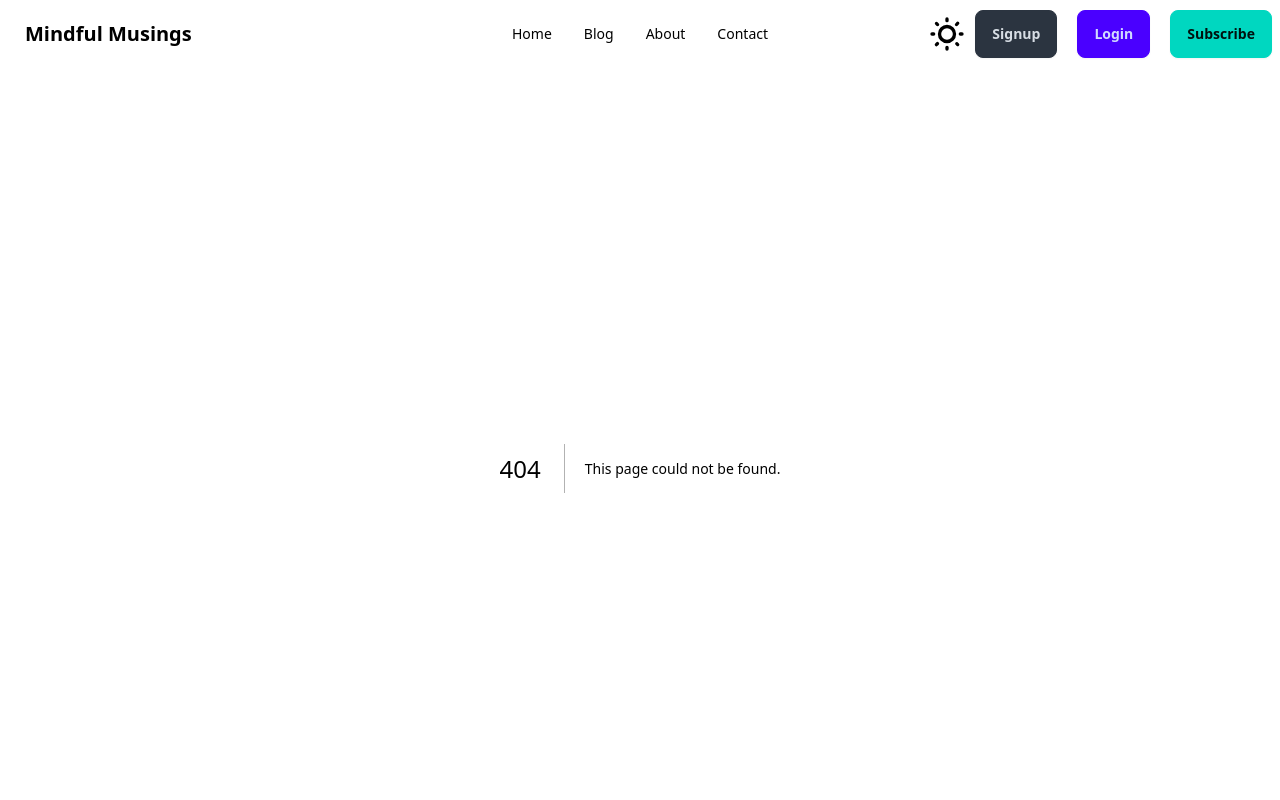
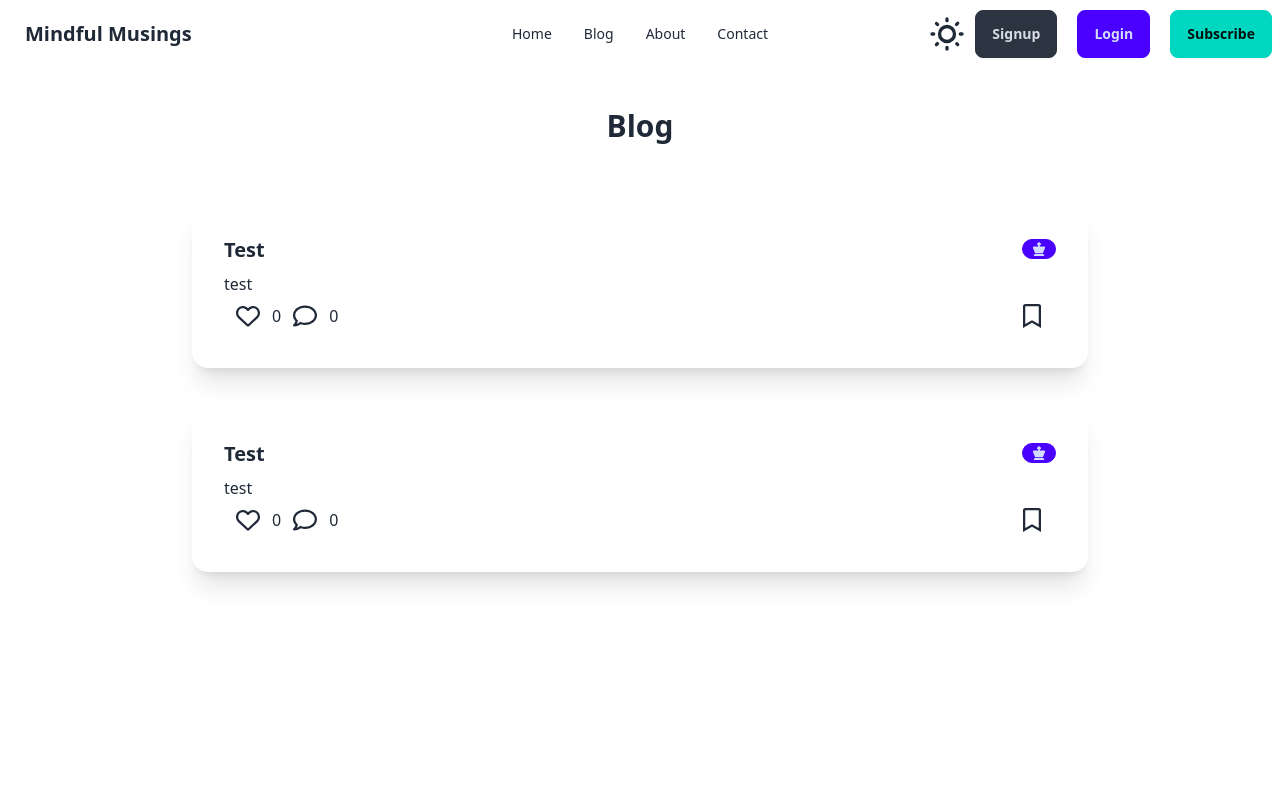
Before and after one commit to HussnainAhmad1606/Mindful-Musings, a Next.js app: page /blog in a window 1280 px wide. Before the commit this address had no page. Shown: the top 800 px of the page. Built offline with nearby package versions, Linux system fonts and the light colour scheme.

Commit message:
add new blog card on feed page

```diff
--- a/package.json
+++ b/package.json
@@ -22,7 +22,8 @@
     "next": "14.2.13",
     "react": "^18",
     "react-dom": "^18",
-    "react-hot-toast": "^2.4.1"
+    "react-hot-toast": "^2.4.1",
+    "react-icons": "^5.3.0"
   },
   "devDependencies": {
     "@types/bcryptjs": "^2.4.6",
--- /dev/null
+++ b/src/app/blog/layout.tsx
@@ -0,0 +1,19 @@
+import type { Metadata } from "next";
+
+
+export const metadata: Metadata = {
+  title: "Blog - Mindful Musings",
+  description: "Generated by create next app",
+};
+
+export default function RootLayout({
+  children,
+}: Readonly<{
+  children: React.ReactNode;
+}>) {
+  return (
+    <>
+        {children}
+    </>
+  );
+}
--- /dev/null
+++ b/src/app/blog/page.tsx
@@ -0,0 +1,17 @@
+import React from 'react'
+import BlogArticleCard from "@/components/BlogArticleCard"
+function page() {
+  return (
+    <div className='min-h-screen'>
+        <h1 className='my-10 text-center font-bold text-3xl'>Blog</h1>
+
+        <div className='flex justify-center items-center flex-col'>
+        <BlogArticleCard title='Test' desc="test" link='https://google.com'/>
+        <BlogArticleCard title='Test' desc="test" link='https://google.com'/>
+        </div>
+
+    </div>
+  )
+}
+
+export default page
--- /dev/null
+++ b/src/components/BlogArticleCard.tsx
@@ -0,0 +1,45 @@
+import Link from 'next/link'
+import React from 'react'
+import { FaRegHeart } from "react-icons/fa6";
+import { FaRegComment } from "react-icons/fa";
+import { FaRegBookmark } from "react-icons/fa";
+import { FaChessKing } from "react-icons/fa6";
+function BlogArticleCard({title, desc, link}:{title:string, desc:string, link:string}) {
+  return (
+    <div className="my-5 card bg-base-100 w-[70%] shadow-xl">
+    <div className="card-body">
+      <div className='flex justify-between items-center'>
+      <h2 className="card-title">{title}</h2>
+      <div className="tooltip" data-tip="Premium Content">
+      <div className="badge badge-primary">
+        <FaChessKing />
+      </div>
+</div>
+      </div>
+      <p>{desc}</p>
+
+      <div className='flex justify-between items-center flex-row'>
+       <div className='flex justify-between items-center flex-row'>
+         <div className='flex justify-center items-center'>
+          <FaRegHeart className='text-2xl mx-3'/>
+          <span>0</span>
+        </div>
+        <div className='flex justify-center items-center'>
+          <FaRegComment className='text-2xl mx-3'/>
+          <span>0</span>
+        </div>
+       </div>
+        <div className='flex justify-center items-center'>
+          <FaRegBookmark className='text-2xl mx-3'/>
+
+        </div>
+      </div>
+      <div className="card-actions justify-end">
+        {/* <Link href={link} className="btn btn-primary">Read Me</Link> */}
+      </div>
+    </div>
+  </div>
+  )
+}
+
+export default BlogArticleCard;
```
Also changed, not shown: 1 other file (tests, documents, lock files or other folders).
